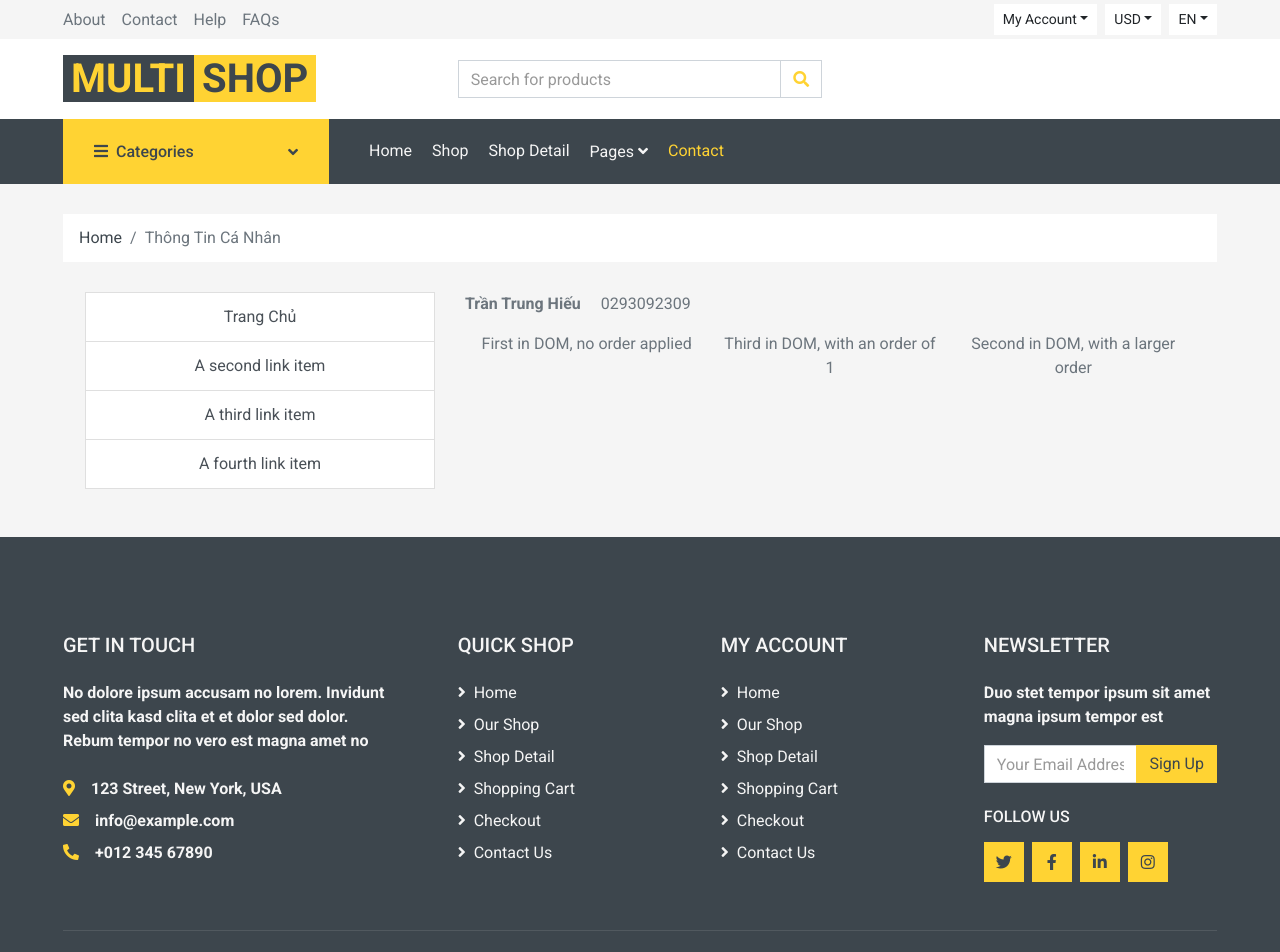
After one commit to giaodaica/da1, a PHP site: page /da1/customers/info.php in a window 1280 px wide. The commit adds this page. Shown: the top 952 px of the page. Run offline with PHP 8.4, Linux system fonts and the light colour scheme; a stand-in replaces the project's code that opens the database connection; some libraries are stand-ins or nearby versions.

Commit message:
hiếu update ngày 1/11

```diff
--- a/duan1/controllers/app.php
+++ b/duan1/controllers/app.php
@@ -5,3 +5,5 @@ require_once "dashbroad/dashborad.php";
 require_once "users/UserController.php";
 // require toàn bộ shop
 require_once "shop/ShopController.php";
+//require toàn bộ khách hàng
+require_once "customers/info_customers_controllers.php";
--- a/duan1/controllers/shop/ShopController.php
+++ b/duan1/controllers/shop/ShopController.php
@@ -1,8 +1,9 @@
 <?php
 class Shop_Control {
+    public $categories;
     public function __construct()
     {
-
+     $this->categories = new Categories_models;
     }
     public function renderShop(){
         require_once "./views/shop.php";
@@ -16,6 +17,8 @@ class Shop_Control {
     public function handerContact(){
         require_once "./views/contact.php";
     }
+    public function renderCategories(){
 
+    }
 }
 $shop = new Shop_Control;
--- /dev/null
+++ b/duan1/customers/info.php
@@ -0,0 +1,320 @@
+<!DOCTYPE html>
+<html lang="en">
+<style>
+    p {
+        font-weight: bold;
+
+    }
+
+    .hero {
+        display: flex;
+        gap: 20px;
+    }
+
+</style>
+
+<head>
+    <meta charset="utf-8">
+    <title>Thông Tin Khách Hàng : Anh Hiếu</title>
+    <meta content="width=device-width, initial-scale=1.0" name="viewport">
+    <meta content="Free HTML Templates" name="keywords">
+    <meta content="Free HTML Templates" name="description">
+
+    <!-- Favicon -->
+    <link href="img/favicon.ico" rel="icon">
+
+    <!-- Google Web Fonts -->
+    <link rel="preconnect" href="https://fonts.gstatic.com">
+    <link href="https://fonts.googleapis.com/css2?family=Roboto:wght@400;500;700&display=swap" rel="stylesheet">
+
+    <!-- Font Awesome -->
+    <link href="https://cdnjs.cloudflare.com/ajax/libs/font-awesome/5.10.0/css/all.min.css" rel="stylesheet">
+
+    <!-- Libraries Stylesheet -->
+    <link href="lib/animate/animate.min.css" rel="stylesheet">
+    <link href="lib/owlcarousel/assets/owl.carousel.min.css" rel="stylesheet">
+
+    <!-- Customized Bootstrap Stylesheet -->
+    <link href="css/style.css" rel="stylesheet">
+</head>
+
+<body>
+    <!-- Topbar Start -->
+    <div class="container-fluid">
+        <div class="row bg-secondary py-1 px-xl-5">
+            <div class="col-lg-6 d-none d-lg-block">
+                <div class="d-inline-flex align-items-center h-100">
+                    <a class="text-body mr-3" href="">About</a>
+                    <a class="text-body mr-3" href="">Contact</a>
+                    <a class="text-body mr-3" href="">Help</a>
+                    <a class="text-body mr-3" href="">FAQs</a>
+                </div>
+            </div>
+            <div class="col-lg-6 text-center text-lg-right">
+                <div class="d-inline-flex align-items-center">
+                    <div class="btn-group">
+                        <button type="button" class="btn btn-sm btn-light dropdown-toggle" data-toggle="dropdown">My Account</button>
+                        <div class="dropdown-menu dropdown-menu-right">
+                            <button class="dropdown-item" type="button">Sign in</button>
+                            <button class="dropdown-item" type="button">Sign up</button>
+                        </div>
+                    </div>
+                    <div class="btn-group mx-2">
+                        <button type="button" class="btn btn-sm btn-light dropdown-toggle" data-toggle="dropdown">USD</button>
+                        <div class="dropdown-menu dropdown-menu-right">
+                            <button class="dropdown-item" type="button">EUR</button>
+                            <button class="dropdown-item" type="button">GBP</button>
+                            <button class="dropdown-item" type="button">CAD</button>
+                        </div>
+                    </div>
+                    <div class="btn-group">
+                        <button type="button" class="btn btn-sm btn-light dropdown-toggle" data-toggle="dropdown">EN</button>
+                        <div class="dropdown-menu dropdown-menu-right">
+                            <button class="dropdown-item" type="button">FR</button>
+                            <button class="dropdown-item" type="button">AR</button>
+                            <button class="dropdown-item" type="button">RU</button>
+                        </div>
+                    </div>
+                </div>
+                <div class="d-inline-flex align-items-center d-block d-lg-none">
+                    <a href="" class="btn px-0 ml-2">
+                        <i class="fas fa-heart text-dark"></i>
+                        <span class="badge text-dark border border-dark rounded-circle" style="padding-bottom: 2px;">0</span>
+                    </a>
+                    <a href="" class="btn px-0 ml-2">
+                        <i class="fas fa-shopping-cart text-dark"></i>
+                        <span class="badge text-dark border border-dark rounded-circle" style="padding-bottom: 2px;">0</span>
+                    </a>
+                </div>
+            </div>
+        </div>
+        <div class="row align-items-center bg-light py-3 px-xl-5 d-none d-lg-flex">
+            <div class="col-lg-4">
+                <a href="" class="text-decoration-none">
+                    <span class="h1 text-uppercase text-primary bg-dark px-2">Multi</span>
+                    <span class="h1 text-uppercase text-dark bg-primary px-2 ml-n1">Shop</span>
+                </a>
+            </div>
+            <div class="col-lg-4 col-6 text-left">
+                <form action="">
+                    <div class="input-group">
+                        <input type="text" class="form-control" placeholder="Search for products">
+                        <div class="input-group-append">
+                            <span class="input-group-text bg-transparent text-primary">
+                                <i class="fa fa-search"></i>
+                            </span>
+                        </div>
+                    </div>
+                </form>
+            </div>
+
+        </div>
+    </div>
+    <!-- Topbar End -->
+
+
+    <!-- Navbar Start -->
+    <div class="container-fluid bg-dark mb-30">
+        <div class="row px-xl-5">
+            <div class="col-lg-3 d-none d-lg-block">
+                <a class="btn d-flex align-items-center justify-content-between bg-primary w-100" data-toggle="collapse" href="#navbar-vertical" style="height: 65px; padding: 0 30px;">
+                    <h6 class="text-dark m-0"><i class="fa fa-bars mr-2"></i>Categories</h6>
+                    <i class="fa fa-angle-down text-dark"></i>
+                </a>
+                <nav class="collapse position-absolute navbar navbar-vertical navbar-light align-items-start p-0 bg-light" id="navbar-vertical" style="width: calc(100% - 30px); z-index: 999;">
+                    <div class="navbar-nav w-100">
+                        <div class="nav-item dropdown dropright">
+                            <a href="#" class="nav-link dropdown-toggle" data-toggle="dropdown">Dresses <i class="fa fa-angle-right float-right mt-1"></i></a>
+                            <div class="dropdown-menu position-absolute rounded-0 border-0 m-0">
+                                <a href="" class="dropdown-item">Men's Dresses</a>
+                                <a href="" class="dropdown-item">Women's Dresses</a>
+                                <a href="" class="dropdown-item">Baby's Dresses</a>
+                            </div>
+                        </div>
+                        <a href="" class="nav-item nav-link">Shirts</a>
+                        <a href="" class="nav-item nav-link">Jeans</a>
+                        <a href="" class="nav-item nav-link">Swimwear</a>
+                        <a href="" class="nav-item nav-link">Sleepwear</a>
+                        <a href="" class="nav-item nav-link">Sportswear</a>
+                        <a href="" class="nav-item nav-link">Jumpsuits</a>
+                        <a href="" class="nav-item nav-link">Blazers</a>
+                        <a href="" class="nav-item nav-link">Jackets</a>
+                        <a href="" class="nav-item nav-link">Shoes</a>
+                    </div>
+                </nav>
+            </div>
+            <div class="col-lg-9">
+                <nav class="navbar navbar-expand-lg bg-dark navbar-dark py-3 py-lg-0 px-0">
+                    <a href="" class="text-decoration-none d-block d-lg-none">
+                        <span class="h1 text-uppercase text-dark bg-light px-2">Multi</span>
+                        <span class="h1 text-uppercase text-light bg-primary px-2 ml-n1">Shop</span>
+                    </a>
+                    <button type="button" class="navbar-toggler" data-toggle="collapse" data-target="#navbarCollapse">
+                        <span class="navbar-toggler-icon"></span>
+                    </button>
+                    <div class="collapse navbar-collapse justify-content-between" id="navbarCollapse">
+                        <div class="navbar-nav mr-auto py-0">
+                            <a href="index.html" class="nav-item nav-link">Home</a>
+                            <a href="shop.html" class="nav-item nav-link">Shop</a>
+                            <a href="detail.html" class="nav-item nav-link">Shop Detail</a>
+                            <div class="nav-item dropdown">
+                                <a href="#" class="nav-link dropdown-toggle" data-toggle="dropdown">Pages <i class="fa fa-angle-down mt-1"></i></a>
+                                <div class="dropdown-menu bg-primary rounded-0 border-0 m-0">
+                                    <a href="cart.html" class="dropdown-item">Shopping Cart</a>
+                                    <a href="checkout.html" class="dropdown-item">Checkout</a>
+                                </div>
+                            </div>
+                            <a href="contact.html" class="nav-item nav-link active">Contact</a>
+                        </div>
+
+                    </div>
+                </nav>
+            </div>
+        </div>
+    </div>
+    <!-- Navbar End -->
+
+
+    <!-- Breadcrumb Start -->
+    <div class="container-fluid">
+        <div class="row px-xl-5">
+            <div class="col-12">
+                <nav class="breadcrumb bg-light mb-30">
+                    <a class="breadcrumb-item text-dark" href="#">Home</a>
+                    <span class="breadcrumb-item active">Thông Tin Cá Nhân</span>
+                </nav>
+            </div>
+        </div>
+    </div>
+    <!-- Breadcrumb End -->
+
+
+
+    <div class="container text-center">
+        <div class="row">
+            <div class="col-4">
+                <div class="list-group">
+                    <a href="#" class="list-group-item list-group-item-action " aria-current="true">
+                        Trang Chủ
+                    </a>
+                    <a href="#" class="list-group-item list-group-item-action">A second link item</a>
+                    <a href="#" class="list-group-item list-group-item-action">A third link item</a>
+                    <a href="#" class="list-group-item list-group-item-action">A fourth link item</a>
+                </div>
+            </div>
+            <div class="col-8">
+                <div class="hero">
+                    <p for="" class="">Trần Trung Hiếu</p>
+                    <label for="">0293092309</label>
+                </div>
+                <div class="container text-center">
+                    <div class="row">
+                        <div class="col">
+                            First in DOM, no order applied
+                        </div>
+                        <div class="col order-5">
+                            Second in DOM, with a larger order
+                        </div>
+                        <div class="col order-1">
+                            Third in DOM, with an order of 1
+                        </div>
+                    </div>
+                </div>
+            </div>
+        </div>
+    </div>
+
+
+
+    <!-- Footer Start -->
+    <div class="container-fluid bg-dark text-secondary mt-5 pt-5">
+        <div class="row px-xl-5 pt-5">
+            <div class="col-lg-4 col-md-12 mb-5 pr-3 pr-xl-5">
+                <h5 class="text-secondary text-uppercase mb-4">Get In Touch</h5>
+                <p class="mb-4">No dolore ipsum accusam no lorem. Invidunt sed clita kasd clita et et dolor sed dolor. Rebum tempor no vero est magna amet no</p>
+                <p class="mb-2"><i class="fa fa-map-marker-alt text-primary mr-3"></i>123 Street, New York, USA</p>
+                <p class="mb-2"><i class="fa fa-envelope text-primary mr-3"></i>info@example.com</p>
+                <p class="mb-0"><i class="fa fa-phone-alt text-primary mr-3"></i>+012 345 67890</p>
+            </div>
+            <div class="col-lg-8 col-md-12">
+                <div class="row">
+                    <div class="col-md-4 mb-5">
+                        <h5 class="text-secondary text-uppercase mb-4">Quick Shop</h5>
+                        <div class="d-flex flex-column justify-content-start">
+                            <a class="text-secondary mb-2" href="#"><i class="fa fa-angle-right mr-2"></i>Home</a>
+                            <a class="text-secondary mb-2" href="#"><i class="fa fa-angle-right mr-2"></i>Our Shop</a>
+                            <a class="text-secondary mb-2" href="#"><i class="fa fa-angle-right mr-2"></i>Shop Detail</a>
+                            <a class="text-secondary mb-2" href="#"><i class="fa fa-angle-right mr-2"></i>Shopping Cart</a>
+                            <a class="text-secondary mb-2" href="#"><i class="fa fa-angle-right mr-2"></i>Checkout</a>
+                            <a class="text-secondary" href="#"><i class="fa fa-angle-right mr-2"></i>Contact Us</a>
+                        </div>
+                    </div>
+                    <div class="col-md-4 mb-5">
+                        <h5 class="text-secondary text-uppercase mb-4">My Account</h5>
+                        <div class="d-flex flex-column justify-content-start">
+                            <a class="text-secondary mb-2" href="#"><i class="fa fa-angle-right mr-2"></i>Home</a>
+                            <a class="text-secondary mb-2" href="#"><i class="fa fa-angle-right mr-2"></i>Our Shop</a>
+                            <a class="text-secondary mb-2" href="#"><i class="fa fa-angle-right mr-2"></i>Shop Detail</a>
+                            <a class="text-secondary mb-2" href="#"><i class="fa fa-angle-right mr-2"></i>Shopping Cart</a>
+                            <a class="text-secondary mb-2" href="#"><i class="fa fa-angle-right mr-2"></i>Checkout</a>
+                            <a class="text-secondary" href="#"><i class="fa fa-angle-right mr-2"></i>Contact Us</a>
+                        </div>
+                    </div>
+                    <div class="col-md-4 mb-5">
+                        <h5 class="text-secondary text-uppercase mb-4">Newsletter</h5>
+                        <p>Duo stet tempor ipsum sit amet magna ipsum tempor est</p>
+                        <form action="">
+                            <div class="input-group">
+                                <input type="text" class="form-control" placeholder="Your Email Address">
+                                <div class="input-group-append">
+                                    <button class="btn btn-primary">Sign Up</button>
+                                </div>
+                            </div>
+                        </form>
+                        <h6 class="text-secondary text-uppercase mt-4 mb-3">Follow Us</h6>
+                        <div class="d-flex">
+                            <a class="btn btn-primary btn-square mr-2" href="#"><i class="fab fa-twitter"></i></a>
+                            <a class="btn btn-primary btn-square mr-2" href="#"><i class="fab fa-facebook-f"></i></a>
+                            <a class="btn btn-primary btn-square mr-2" href="#"><i class="fab fa-linkedin-in"></i></a>
+                            <a class="btn btn-primary btn-square" href="#"><i class="fab fa-instagram"></i></a>
+                        </div>
+                    </div>
+                </div>
+            </div>
+        </div>
+        <div class="row border-top mx-xl-5 py-4" style="border-color: rgba(256, 256, 256, .1) !important;">
+            <div class="col-md-6 px-xl-0">
+                <p class="mb-md-0 text-center text-md-left text-secondary">
+                    &copy; <a class="text-primary" href="#">Domain</a>. All Rights Reserved. Designed
+                    by
+                    <a class="text-primary" href="https://htmlcodex.com">HTML Codex</a>
+                    <br>Distributed By: <a href="https://themewagon.com" target="_blank">ThemeWagon</a>
+                </p>
+            </div>
+            <div class="col-md-6 px-xl-0 text-center text-md-right">
+                <img class="img-fluid" src="img/payments.png" alt="">
+            </div>
+        </div>
+    </div>
+    <!-- Footer End -->
+
+
+    <!-- Back to Top -->
+    <a href="#" class="btn btn-primary back-to-top"><i class="fa fa-angle-double-up"></i></a>
+
+
+    <!-- JavaScript Libraries -->
+    <script src="https://code.jquery.com/jquery-3.4.1.min.js"></script>
+    <script src="https://stackpath.bootstrapcdn.com/bootstrap/4.4.1/js/bootstrap.bundle.min.js"></script>
+    <script src="lib/easing/easing.min.js"></script>
+    <script src="lib/owlcarousel/owl.carousel.min.js"></script>
+
+    <!-- Contact Javascript File -->
+    <script src="mail/jqBootstrapValidation.min.js"></script>
+    <script src="mail/contact.js"></script>
+
+    <!-- Template Javascript -->
+    <script src="js/main.js"></script>
+</body>
+
+</html>
--- a/duan1/index.php
+++ b/duan1/index.php
@@ -20,5 +20,7 @@ match($act){
     'shoping-Cart' => $shop->renderCart(),
     'shop-Pay' => $shop->handerPay(),
     'shop-Contact' => $shop->handerContact(),
+    // phần khách hàng
+    'info' => $customers->renderInfo(),
     default => "Vui Lòng Kiểm Tra lại"
 };
--- /dev/null
+++ b/duan1/models/Categories.php
@@ -0,0 +1,5 @@
+<?php
+class Categories_models extends database{
+    protected $table = "categories";
+
+}
--- a/duan1/models/app.php
+++ b/duan1/models/app.php
@@ -1,3 +1,5 @@
 <?php
 require_once "database.php";
 require_once "UsersModels.php";
+require_once "VoucherModels.php";
+require_once "Categories.php";
--- /dev/null
+++ b/duan1/models/voucher.php
@@ -0,0 +1,5 @@
+<?php
+class voucher extends database {
+    protected $table = "vouchers";
+
+}
```
Also changed, not shown: duan1/controllers/customers/info_customers_controllers.php (added, +7 -0 lines), duan1/controllers/dashbroad/dashborad.php (+11 -0 lines), duan1/controllers/users/UserController.php (+12 -1 lines), duan1/models/VoucherModels.php (added, +23 -0 lines), duan1/views/home.php (+144 -73 lines), duan1/controllers/voucher/voucherController.php (added).
